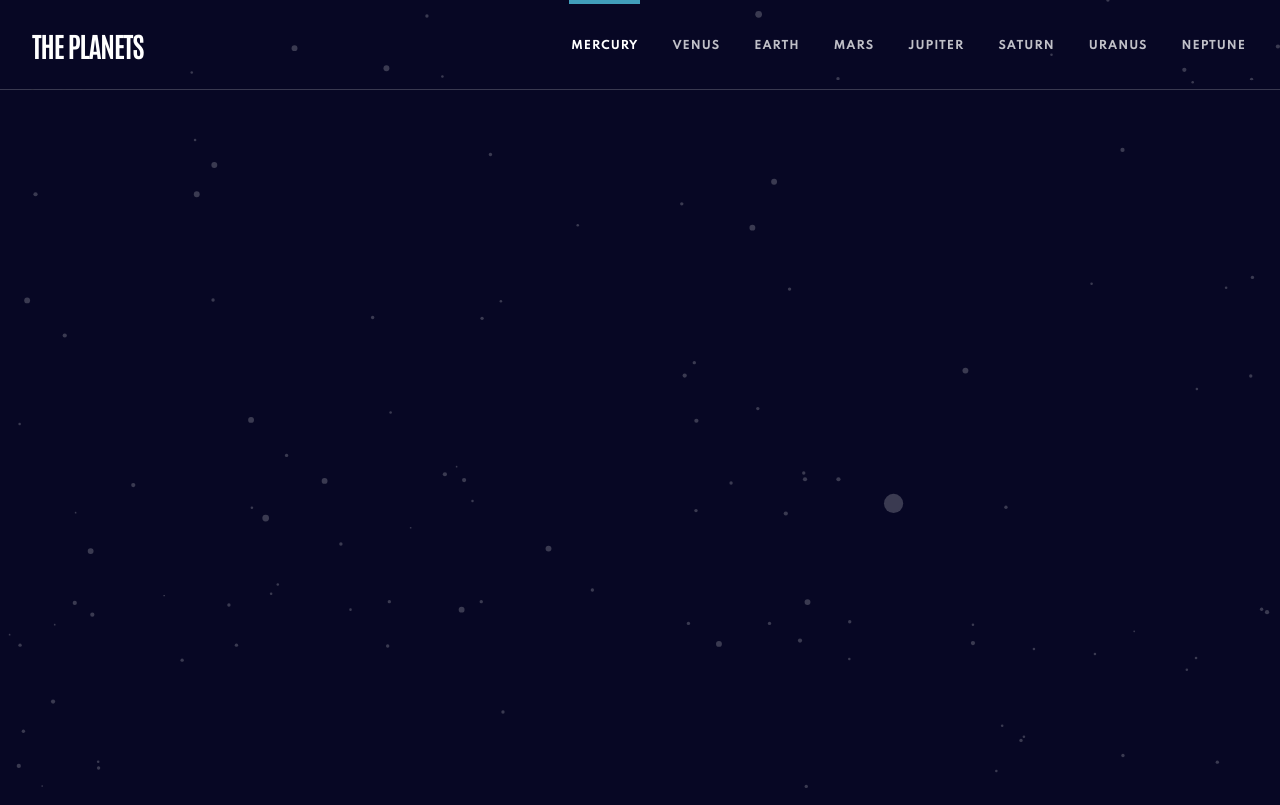
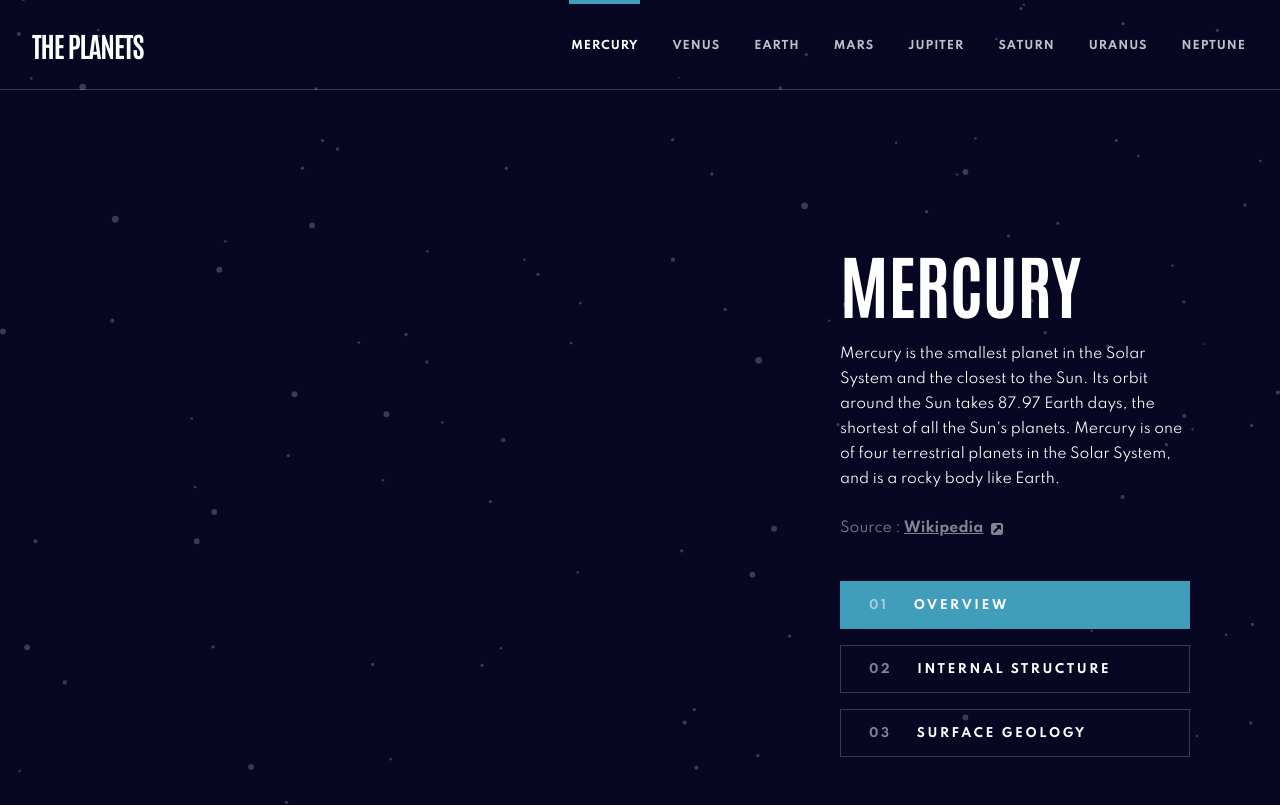
Before and after one commit to NinjaInShade/planet-fact-site, a React (Create React App) app: page / in a window 1280 px wide. Built offline with nearby package versions, Linux system fonts and the light colour scheme; the HTML template or start-up script is replaced by a standard one.

Commit message:
Button component done + page right text section for planet page on desktop view complete

```diff
--- a/src/base.css
+++ b/src/base.css
@@ -26,8 +26,10 @@
   --black: #070724;
   --gray-dark: #38384f;
   --gray: #838391;
+  --button-hover: #313148;
   --white: #ffffff;
   --white-75: hsla(0, 0%, 100%, 0.75);
+  --white-50: hsla(0, 0%, 100%, 0.5);
   --white-25: hsla(0, 0%, 100%, 0.25);
   --white-20: hsla(0, 0%, 100%, 0.2);
   --white-10: hsla(0, 0%, 100%, 0.1);
@@ -78,6 +80,8 @@ body {
 
 h1 {
   font-family: 'Antonio', sans-serif;
+  text-transform: uppercase;
+  color: #fff;
   font-size: var(--h1);
   line-height: var(--h1-lh);
 }
--- a/src/components/Button/Button.css
+++ b/src/components/Button/Button.css
@@ -3,7 +3,45 @@
   outline: none;
   border: none;
   background: none;
+  display: flex;
+  justify-content: flex-start;
+  align-items: center;
+  transition: all 0.2s ease-in-out;
+  border: 1px solid var(--white-20);
+  padding: 10.5px 28px;
+  width: 100%;
+}
+
+.btn-number,
+.btn-text {
   font-size: var(--button);
   line-height: var(--button-lh);
   letter-spacing: var(--button-ls);
+  font-weight: 700;
 }
+
+.btn-number {
+  color: var(--white-50);
+  margin-right: 25px;
+}
+
+.btn-text {
+  text-transform: uppercase;
+  color: var(--white);
+}
+
+.btn:hover,
+.btn:focus {
+  background-color: var(--button-hover);
+  border-color: var(--button-hover);
+}
+
+@media (max-width: 968px) {
+  .btn {
+    padding: 6.5px 20px;
+  }
+
+  .btn-number {
+    margin-right: 14px;
+  }
+}
--- a/src/components/Button/Button.js
+++ b/src/components/Button/Button.js
@@ -0,0 +1,15 @@
+import React from 'react';
+import './Button.css';
+
+export default function Button({ number, text, active, activeColour, onClick }) {
+  return (
+    <button
+      className='btn'
+      style={active ? { backgroundColor: `var(--${activeColour})`, border: `1px solid var(--${activeColour})` } : {}}
+      onClick={onClick}
+    >
+      <p className='btn-number'>{number}</p>
+      <p className='btn-text'>{text}</p>
+    </button>
+  );
+}
--- a/src/components/MobileNav/MobileNav.js
+++ b/src/components/MobileNav/MobileNav.js
@@ -13,6 +13,7 @@ export default function MobileNav({ active, setActive, links }) {
                 to={`/${link.name.toLowerCase()}`}
                 className={`nav-mobile mobile-nav-link-a mobile-nav-link-${link.name.toLocaleLowerCase()}`}
                 onClick={() => setActive(!active)}
+                tabIndex='-1'
               >
                 <div className='mobile-nav-circle-container'>
                   <div className='mobile-nav-circle'></div>
--- a/src/pages/PlanetPage/PlanetPage.css
+++ b/src/pages/PlanetPage/PlanetPage.css
@@ -0,0 +1,69 @@
+.planet-page {
+  padding: 158px 40px 48px 40px;
+}
+
+.planet-page-container {
+  max-width: var(--container);
+  margin: 0 auto;
+  width: 100%;
+}
+
+.planet-page-main {
+  display: flex;
+  justify-content: center;
+  align-items: center;
+}
+
+.planet-page-img-outer-container {
+  flex-grow: 1;
+}
+
+.planet-page-img-inner-container {
+}
+
+.planet-page-img {
+}
+
+.planet-page-text {
+  max-width: 350px;
+  width: 100%;
+}
+
+.planet-page-subtitle {
+  color: var(--white);
+  margin: 24px 0;
+}
+
+.planet-page-source {
+  display: flex;
+  justify-content: flex-start;
+  align-items: center;
+  color: var(--white-50);
+  margin-bottom: 40px;
+}
+
+.planet-page-source a {
+  text-decoration: underline;
+  color: var(--white-50);
+  margin-right: 8px;
+  font-weight: 700;
+}
+
+.planet-page-text button:not(:last-child) {
+  margin-bottom: 16px;
+}
+
+.planet-page-stats {
+}
+
+@media (max-width: 968px) {
+  .planet-page {
+    padding-top: 0;
+  }
+}
+
+@media (max-width: 500px) {
+  .planet-page {
+    padding: 0 24px 48px 24px;
+  }
+}
--- a/src/pages/PlanetPage/PlanetPage.js
+++ b/src/pages/PlanetPage/PlanetPage.js
@@ -1,19 +1,20 @@
 import React, { useState, useEffect } from 'react';
 import { useParams } from 'react-router-dom';
 import { planetsConfig } from '../../planetsConfig.js';
+import LoadingSpinner from '../../components/LoadingSpinner/LoadingSpinner';
+import Button from '../../components/Button/Button';
 import PlanetsDataJSON from '../../planetsData.json';
 import './PlanetPage.css';
 
 export default function PlanetPage() {
-  const [planetData, setPlanetData] = useState({});
+  const [planetData, setPlanetData] = useState();
+  const [activeTab, setActiveTab] = useState('overview');
 
   let { planet } = useParams();
 
   if (!planet) {
     planet = planetsConfig.DEFAULT_PLANET;
   }
-
-  console.log(planetData);
 
   useEffect(() => {
     // Loads the appropriate planet data into state based on URL param from planetsData.json file
@@ -24,9 +25,64 @@ export default function PlanetPage() {
     }
   }, [planet]);
 
-  return (
-    <main>
-      <h3>Default home page</h3>
+  function setActiveTabHandler(tab) {
+    setActiveTab(tab);
+  }
+
+  console.log(planetData);
+
+  return planetData ? (
+    <main className='planet-page'>
+      <div className='planet-page-container'>
+        <section className='planet-page-main'>
+          <div className='planet-page-img-outer-container'>
+            <div className='planet-page-img-inner-container'>
+              {/* <img src={planetData.images.planet} alt={`${planetData.name} illustration`} /> */}
+            </div>
+          </div>
+          <div className='planet-page-text'>
+            <h1>{planetData.name}</h1>
+            <p className='body planet-page-subtitle'>{planetData.overview.content}</p>
+            <p className='body-s planet-page-source'>
+              Source{'\u00A0'}:{'\u00A0'}
+              <a href={planetData.overview.source} target='_blank' rel='noreferrer'>
+                Wikipedia
+              </a>
+              <svg xmlns='http://www.w3.org/2000/svg' width='12' height='12'>
+                <path
+                  fill='#FFF'
+                  d='M11.34.66C10.9.22 10.37 0 9.75 0h-7.5C1.63 0 1.1.22.66.66.22 1.1 0 1.63 0 2.25v7.5c0 .62.22 1.15.66 1.59.44.44.97.66 1.59.66h7.5c.62 0 1.15-.22 1.59-.66.44-.44.66-.97.66-1.59v-7.5c0-.62-.22-1.15-.66-1.59zM10 6.25a.467.467 0 01-.305.46.544.544 0 01-.195.04.465.465 0 01-.352-.149L8.023 5.476 3.852 9.648a.481.481 0 01-.352.149.48.48 0 01-.352-.149l-.796-.797a.48.48 0 01-.149-.351.48.48 0 01.149-.352l4.172-4.172-1.125-1.125c-.162-.15-.198-.333-.11-.546A.467.467 0 015.75 2H9.5c.135 0 .253.05.352.148A.48.48 0 0110 2.5v3.75z'
+                  opacity='.5'
+                />
+              </svg>
+            </p>
+            <Button
+              number='01'
+              text='Overview'
+              active={activeTab === 'overview'}
+              activeColour={planetData.name.toLowerCase()}
+              onClick={() => setActiveTabHandler('overview')}
+            />
+            <Button
+              number='02'
+              text='Internal Structure'
+              active={activeTab === 'internal'}
+              activeColour={planetData.name.toLowerCase()}
+              onClick={() => setActiveTabHandler('internal')}
+            />
+            <Button
+              number='03'
+              text='Surface Geology'
+              active={activeTab === 'surface'}
+              activeColour={planetData.name.toLowerCase()}
+              onClick={() => setActiveTabHandler('surface')}
+            />
+          </div>
+        </section>
+        <section className='planet-page-stats'></section>
+      </div>
     </main>
+  ) : (
+    <LoadingSpinner />
   );
 }
```
